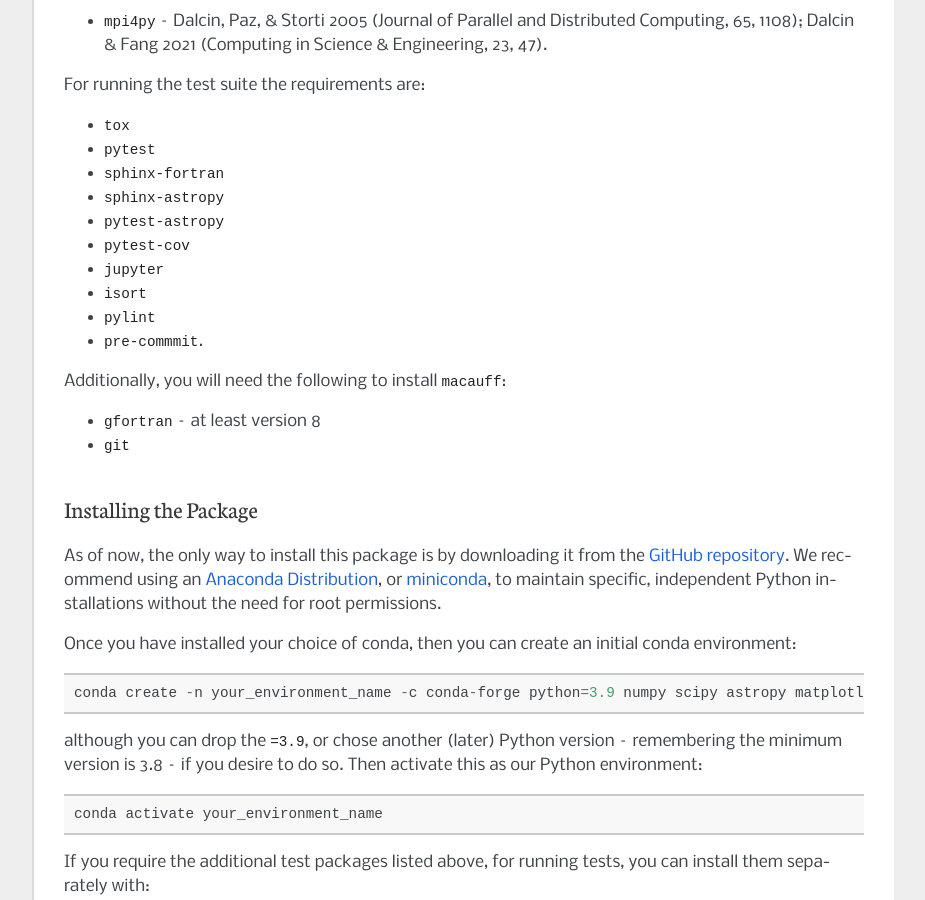
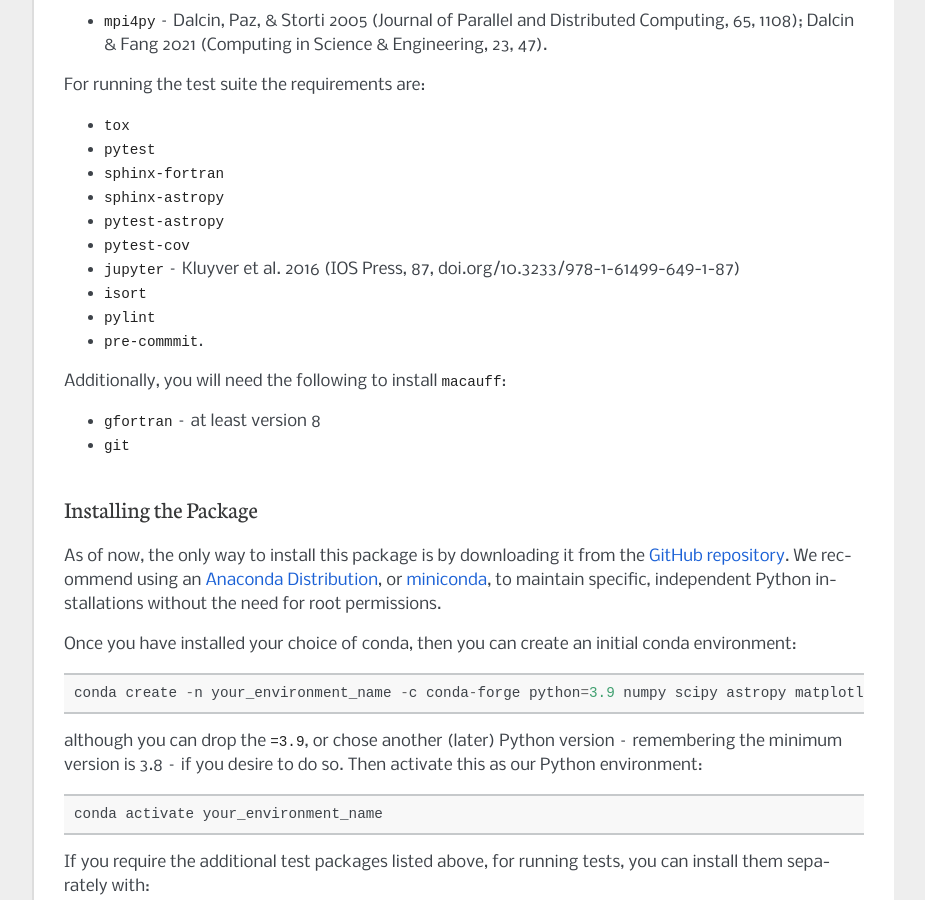
Before and after one commit to macauff/macauff, a Sphinx documentation site: the page built from docs/installation.rst, in a window 1280 px wide and 900 px high, scrolled down 676 px. Shown: the whole window, without its empty margins (198-1123 px from the left). Built offline with Sphinx 7.4.7, drawn with Linux system fonts in a browser that asks for light colours.

Commit message:
Added jupyter citation.

```diff
--- a/docs/installation.rst
+++ b/docs/installation.rst
@@ -32,7 +32,7 @@ For running the test suite the requirements are:
 * ``sphinx-astropy``
 * ``pytest-astropy``
 * ``pytest-cov``
-* ``jupyter``
+* ``jupyter`` -- Kluyver et al. 2016 (IOS Press, 87, doi.org/10.3233/978-1-61499-649-1-87)
 * ``isort``
 * ``pylint``
 * ``pre-commmit``.
```
